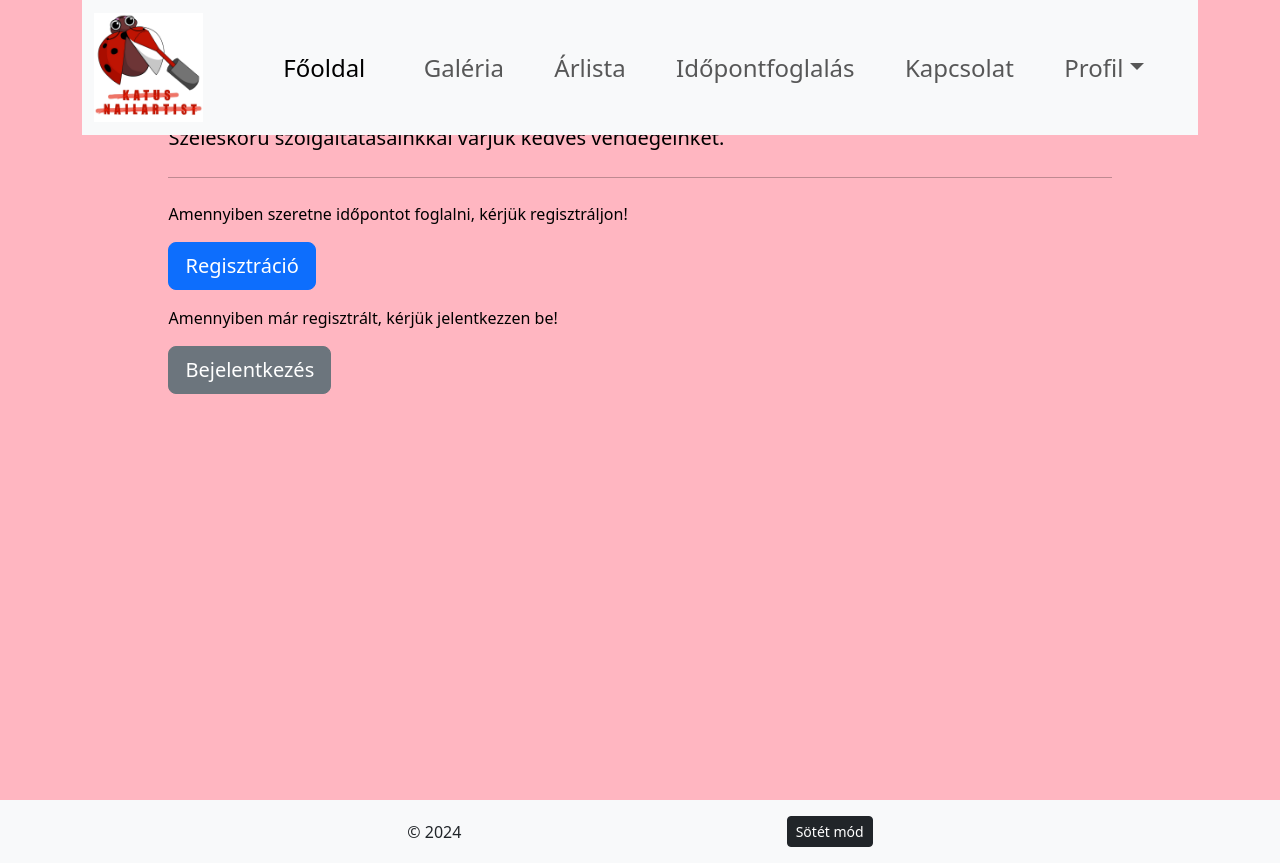
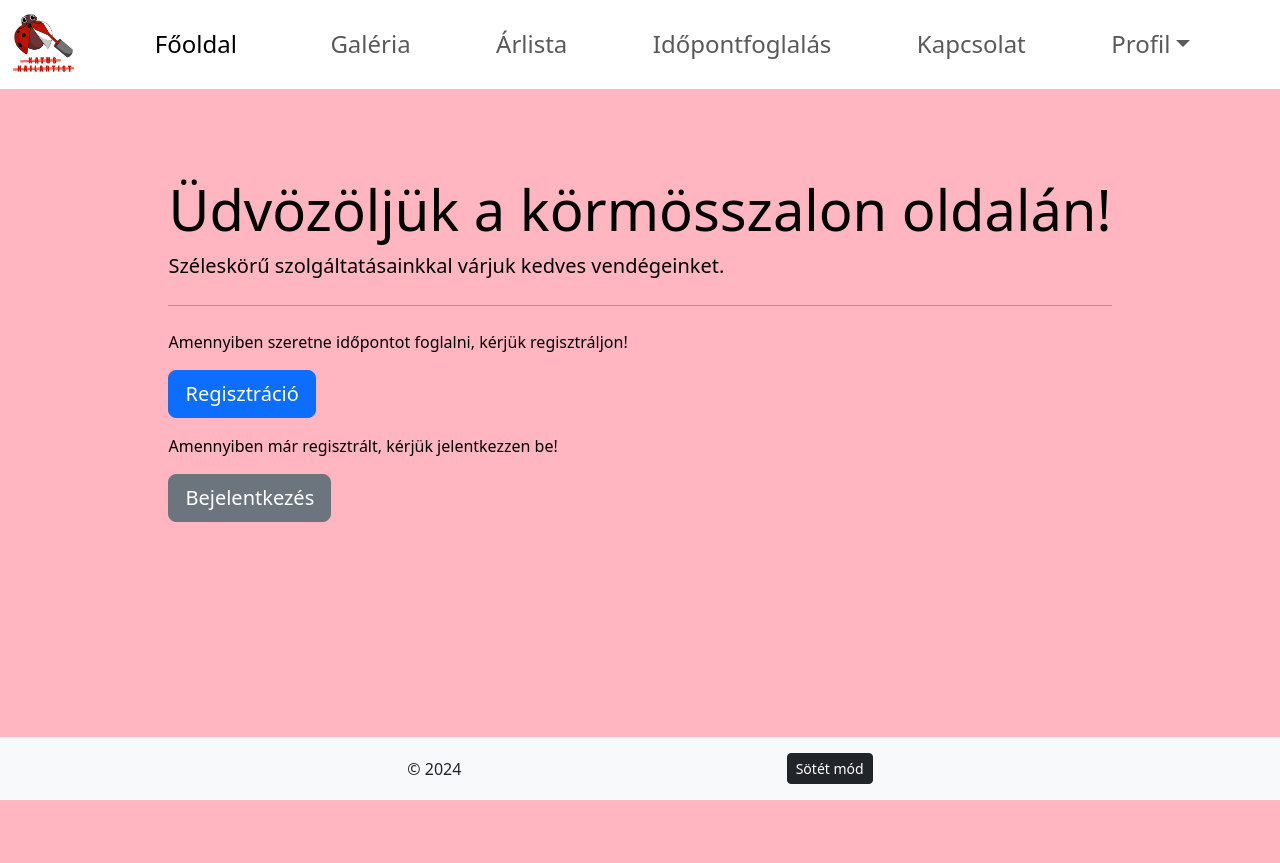
Before and after one commit to Kormos03/IKT_KormosProjekt, a React (Vite) app in the folder frontend/frontend/: page / in a window 1280 px wide. After the commit the page ends 800 px from the top, so only its background shows below. Built offline with nearby package versions, Linux system fonts and the light colour scheme.

Commit message:
the card is not handling the darkmode :(

```diff
--- a/frontend/frontend/src/App.css
+++ b/frontend/frontend/src/App.css
@@ -7,6 +7,10 @@ body, #root {
   flex-direction: column;
   min-height: 100vh;
   flex-grow: 1;
+}
+
+.main-content {
+  padding-top: 10%; /* Adjust this value based on the height of your navbar */
 }
 
 .card .pricebtn {
@@ -22,7 +26,7 @@ body, #root {
 }
 
 .brandLogo {
-  width: 10%;
+  width: 5%;
   margin-right: 10vh;
   display: flex;
   justify-content: left;
@@ -74,7 +78,6 @@ body, #root {
   max-width: 300px;
   width: 400px;
   height: 200px;
-
   object-fit: cover;
 }
 
@@ -87,7 +90,6 @@ body, #root {
   justify-content: space-evenly;
   width: 100%;
   font-size: 1.5em;
-
 }
 
 .navigationBar{
@@ -97,7 +99,8 @@ body, #root {
   right: 0; /* Stretch it to the right */
   z-index: 1000; /* Make sure it's above other elements */
   width: 100%; /* Make it fill the full width */
-
+  background-color: #ffffff;
+  color: #ffffff;
 }
 
 .cardforgallery{
@@ -137,6 +140,15 @@ body, #root {
 }
 
 body.dark-mode {
-  background-color: #333;
+  background-color: #333 !important;
   color: #fff;
 }
+
+.card.dark-mode {
+  background-color: #333333; /* Set the background color to a dark color */
+  color: #ffffff; /* Set the text color to white */
+}
+
+nav{
+  background-color: #ffffff;
+}
--- a/frontend/frontend/src/App.tsx
+++ b/frontend/frontend/src/App.tsx
@@ -10,12 +10,6 @@ import { NavigationBar } from './Components/NavigationBar'
 
 function App() {
   const [darkMode, setDarkMode] = useState(localStorage.getItem('darkMode') == '1');
-  function toggleDarkMode() {
-    const newDarkMode = !darkMode;
-    localStorage.setItem('darkMode', newDarkMode ? '1' : '0');
-    setDarkMode(newDarkMode);
-
-  }
 
   //A cím megváltoztatásához a Helmet komponenst használjuk
   return (
--- a/frontend/frontend/src/Components/AdminNavigationBar.tsx
+++ b/frontend/frontend/src/Components/AdminNavigationBar.tsx
@@ -1,9 +1,11 @@
 import { useEffect } from "react";
 import { NavLink, useNavigate } from "react-router-dom";
 import { validateAdmin } from "./validateAdmin";
+import { useDarkMode } from "./HandleDarkMode";
 
 
 export function AdminNavigationBar() {
+    const [isDarkMode, setIsDarkMode] = useDarkMode();
     const navigate = useNavigate();
     function logout() {
         localStorage.removeItem('token');
@@ -18,7 +20,7 @@ export function AdminNavigationBar() {
             <div className="row">
                 <div className="col">
 
-                    <nav className="navbar navbar-expand-lg bg-body-tertiary">
+                    <nav className="navbar navbar-expand-lg">
                         <div className="container-fluid d-flex justify-content-between">
                             <img className='navbar-brand brandLogo' src="/katus_logo.jpeg" />
 
--- a/frontend/frontend/src/Components/CardComponent.tsx
+++ b/frontend/frontend/src/Components/CardComponent.tsx
@@ -1,20 +1,19 @@
 import { useEffect, useState } from "react";
 import { NavigationBar } from "./NavigationBar";
+import { useDarkMode } from "./HandleDarkMode";
 
 //El kell különíteni kategóriákra a képeket -> Majd a kategóriákra kattintva megjeleníteni a képeket, de ezt már csak a vizsga után fogom megcsinálni
 export function CardComponent({cards}) {
+  const [isDarkMode] = useDarkMode();
     const [backendRoute, setBackendRoute] = useState("http://localhost:3000/images");
-
-
 
     return <>
       <div className="container">
         <div className="row">
           {cards!.map((card, index) => (
             <div className="col-md-4" key={index}>
-              <div className="card cardforgallery">
-                  <img src={card.url} alt="" className="card-body gallery_img"/> <br />
-
+              <div className={`card ${isDarkMode ? 'bg-dark ' : ''} cardforgallery `}>
+                  <img src={card.url} alt="" className="gallery_img"/> <br />
 
               </div>
             </div>
--- a/frontend/frontend/src/Components/NavigationBar.tsx
+++ b/frontend/frontend/src/Components/NavigationBar.tsx
@@ -5,6 +5,7 @@ import useAuth from "./useAuth";
 export function NavigationBar() {
     //const { token, user, error, setToken, setUser, setError } = useAuth();
     const navigate = useNavigate();
+    const [darkMode, setDarkMode] = useState(localStorage.getItem('darkMode') == '1');
 
 
    function logout() {
@@ -26,12 +27,12 @@ function  handleLogoClick(){
 }
 
 
-    return (<div className='navigationBar'>
-        <div className="container" id="navBarContainer">
+    return (<>
+        <div className={darkMode ? 'dark navigationBar' : 'navigationBar'} id="navBarContainer">
             <div className="row">
                 <div className="col">
 
-                    <nav className="navbar navbar-expand-lg bg-body-tertiary">
+                    <nav className="navbar navbar-expand-lg ">
                         <div className="container-fluid d-flex justify-content-between">
                         <img className='navbar-brand brandLogo' src="/katus_logo.jpeg" onClick={handleLogoClick} />
                             <a className="navbar-brand main_nav_link" href="/">Főoldal</a>
@@ -82,7 +83,7 @@ function  handleLogoClick(){
                 </div>
             </div>
         </div >
-    </div >
+    </>
 
     )
 }
--- a/frontend/frontend/src/pages/AdminBookingPage.tsx
+++ b/frontend/frontend/src/pages/AdminBookingPage.tsx
@@ -20,7 +20,7 @@ export function AdminBookingPage() {
     return (<>
 
         <AdminNavigationBar />
-        <div className="container">
+        <div className="container main-content">
             <div className="row">
         <div className="col">
         <AdminBookingNotReserved/>
--- a/frontend/frontend/src/pages/AdminGalleryPage.tsx
+++ b/frontend/frontend/src/pages/AdminGalleryPage.tsx
@@ -43,8 +43,9 @@ export function AdminGalleryPage() {
     return <>
 
         <AdminNavigationBar />
+        <div className="container gallery main-content">
         <SingleFileUploader />
-        <div className="container gallery">
+
             <div className="row">
                 <h1 className="col">Képek módosítása</h1>
 
--- a/frontend/frontend/src/pages/AdminProfilePage.tsx
+++ b/frontend/frontend/src/pages/AdminProfilePage.tsx
@@ -22,7 +22,7 @@ export function AdminProfilePage(){
     return (
         <>
         <AdminNavigationBar />
-        <div className="container">
+        <div className="container  main-content">
             {
       user? <UserProfile/> : null
             }
--- a/frontend/frontend/src/pages/ProfilePage.tsx
+++ b/frontend/frontend/src/pages/ProfilePage.tsx
@@ -35,7 +35,7 @@ export function ProfilePage(){
     return (
         <>
         <NavigationBar/>
-        <div className="container">
+        <div className="container main-content">
             {
       user? <UserProfile user={user} /> : null
             }
--- a/frontend/frontend/src/pages/WelcomePage.tsx
+++ b/frontend/frontend/src/pages/WelcomePage.tsx
@@ -9,20 +9,16 @@ import { Footer } from "../Components/Footer";
 
 export function WelcomePage() {
   //  const { token, user, error, setToken, setUser, setError } = useAuth();
-  const [isDarkMode, setIsDarkMode] = useDarkMode();
+  const [isDarkMode] = useDarkMode();
     useEffect(() => {
-        const user = localStorage.getItem('user');
+        const user = localStorage.getItem('user')   ;
         if(user){
         console.log(localStorage.getItem('User: '+'user'));
     }
     }, [])
     return  <>
-        <div className="d-flex flex-column min-vh-100">
        <NavigationBar />
-
-
-    <div className="container">
-    <div className="container">
+    <div className="container  main-content">
     <div className="jumbotron mt-5">
         <h1 className="display-4">Üdvözöljük a körmösszalon oldalán!</h1>
         <p className="lead">Széleskörű szolgáltatásainkkal várjuk kedves vendégeinket.</p>
@@ -34,7 +30,5 @@ export function WelcomePage() {
     </div>
 
 </div>
-    </div >
-    </div>
     </>
 }
```
Also changed, not shown: 1 other file (tests, documents, lock files or other folders).
